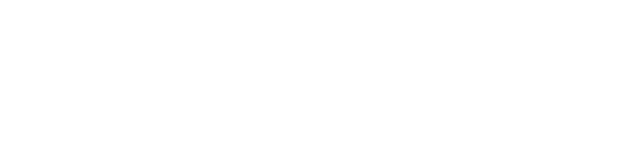
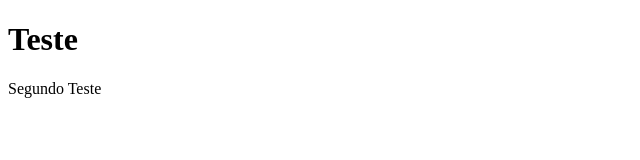
Before and after one commit to GPontin78/aula-css, a plain HTML site: page index.html in a window 1280 px wide. Shown: the whole page, without its empty margins (0-640 px from the left). Drawn offline with Linux system fonts and the light colour scheme.

Commit message:
Alteração Index.html
Criação de parágrafo

```diff
--- a/index.html
+++ b/index.html
@@ -6,6 +6,7 @@
     <title>Meu primeiro site no GITHUB</title>
 </head>
 <body>
-
+    <h1>Teste</h1>
+    <p>Segundo Teste</p>
 </body>
 </html>
```
